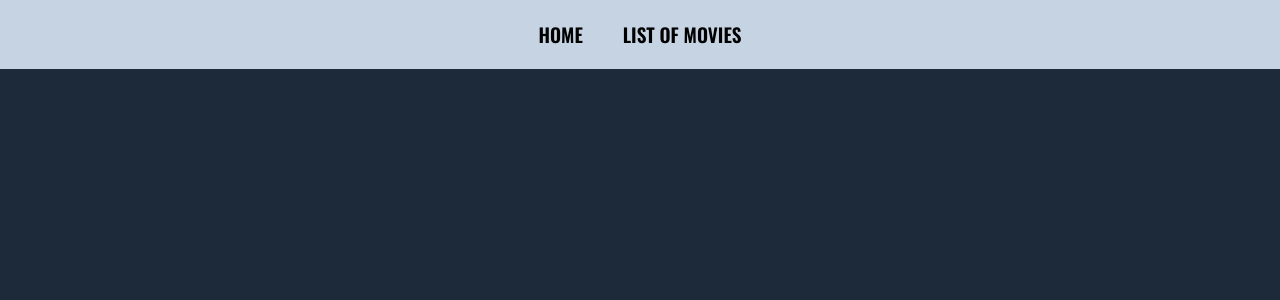
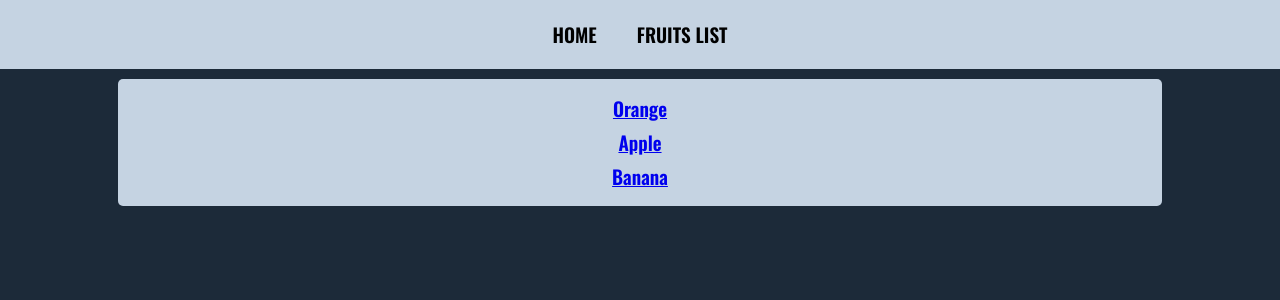
Before and after one commit to giacomo9999/react-router-again, a React (Create React App) app: page /fruits-list in a window 1280 px wide. Shown: the top 300 px of the page. Built offline with nearby package versions, Linux system fonts and the light colour scheme.

Commit message:
Implemented basic fruits routing...moving on.

```diff
--- a/src/App.js
+++ b/src/App.js
@@ -1,6 +1,6 @@
 import React from "react";
 import { Link, Route, Switch } from "react-router-dom";
-import MoviesList from "./MoviesList";
+import FruitsList from "./FruitsList";
 
 const Home = () => {
   return (
@@ -19,7 +19,7 @@ const App = () => {
             <Link to="/">HOME</Link>
           </li>
           <li>
-            <Link to="/moviesList">LIST OF MOVIES</Link>
+            <Link to="/fruits-list">FRUITS LIST</Link>
           </li>
         </ul>
       </nav>
@@ -27,8 +27,8 @@ const App = () => {
         <Route exact path="/">
           <Home />
         </Route>
-        <Route path="/moviesList">
-          <MoviesList />
+        <Route path="/fruits-list">
+          <FruitsList />
         </Route>
       </Switch>
     </div>
--- /dev/null
+++ b/src/FruitsList.js
@@ -0,0 +1,36 @@
+import React from "react";
+import { useParams, useRouteMatch, Link, Route } from "react-router-dom";
+
+const Fruit = () => {
+  const { fruitName } = useParams();
+  console.log(useParams());
+  return (
+    <div>
+      <h2>{fruitName}</h2>
+    </div>
+  );
+};
+
+const FruitsList = () => {
+  const { url, path } = useRouteMatch();
+  return (
+    <div>
+      <ul>
+        <li>
+          <Link to={`${url}/orange`}>Orange</Link>
+        </li>
+        <li>
+          <Link to={`${url}/apple`}>Apple</Link>
+        </li>
+        <li>
+          <Link to={`${url}/banana`}>Banana</Link>
+        </li>
+      </ul>
+      <Route path={`${path}/:fruitName`}>
+        <Fruit />
+      </Route>
+    </div>
+  );
+};
+
+export default FruitsList;
--- a/src/MoviesList.js
+++ /dev/null
@@ -1,38 +0,0 @@
-import React from "react";
-import { Link, Route, useParams, useRouteMatch } from "react-router-dom";
-
-const Movie = () => {
-  const { movieName } = useParams();
-  console.log(useParams());
-  return (
-    <div>
-      <h2>{movieName}</h2>
-    </div>
-  );
-};
-
-const MoviesList = () => {
-  const { url, path } = useRouteMatch();
-  console.log(useRouteMatch);
-  return (
-    <div>
-      <ul>
-        <li>
-          <Link to={`${url}/the-godfather`}>The Godfather</Link>
-        </li>
-        <li>
-          <Link to={`${url}/2001`}>2001</Link>
-        </li>
-        <li>
-          <Link to={`${url}/on-the-waterfront`}>On The Waterfront</Link>
-        </li>
-      </ul>
-
-      <Route path={`${path}/:movieName`}>
-        <Movie />
-      </Route>
-    </div>
-  );
-};
-
-export default MoviesList;
```
Also changed, not shown: 1 other file (tests, documents, lock files or other folders).
